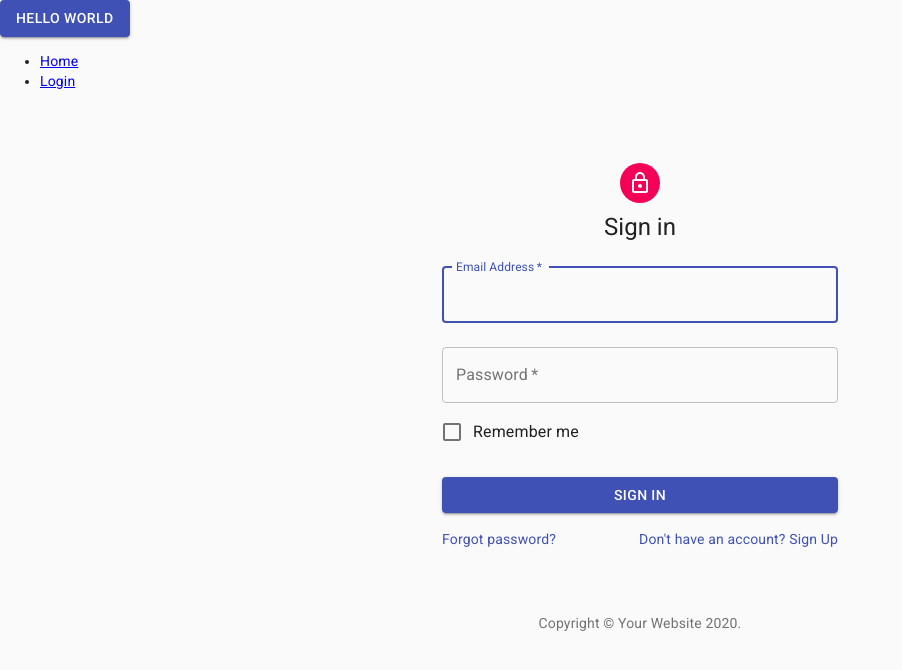
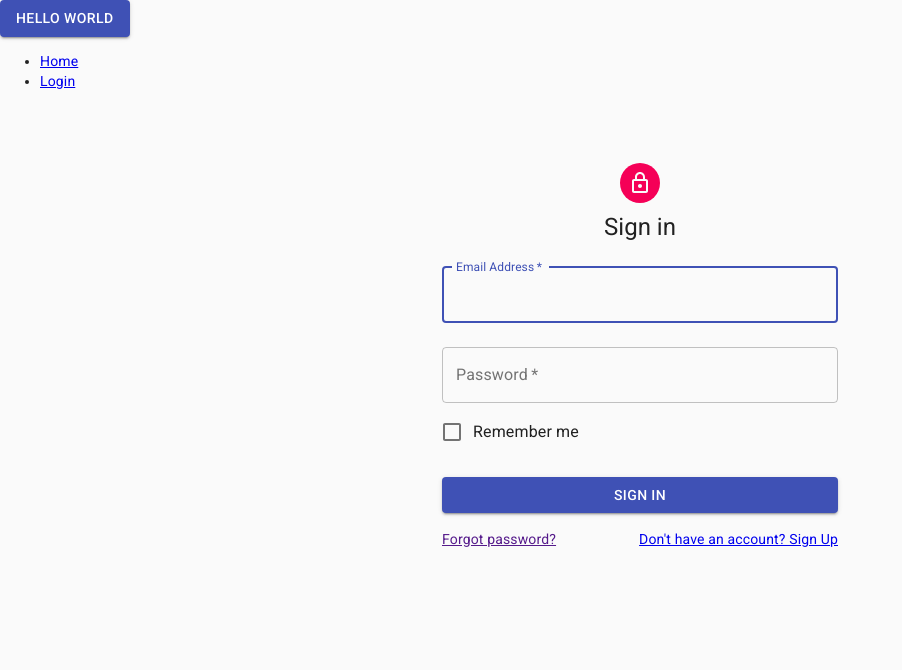
Before and after one commit to Razatastic/Fleetmart, a React (Create React App) app in the folder src/client/: page /signin in a window 1280 px wide. Shown: the top 670 px of the page, without its empty margins (0-902 px from the left). Built offline with nearby package versions, Linux system fonts and the light colour scheme.

Commit message:
Update SignIn

```diff
--- a/src/client/src/components/auth/SignIn.js
+++ b/src/client/src/components/auth/SignIn.js
@@ -5,26 +5,13 @@ import CssBaseline from '@material-ui/core/CssBaseline';
 import TextField from '@material-ui/core/TextField';
 import FormControlLabel from '@material-ui/core/FormControlLabel';
 import Checkbox from '@material-ui/core/Checkbox';
-import Link from '@material-ui/core/Link';
 import Grid from '@material-ui/core/Grid';
 import Box from '@material-ui/core/Box';
 import LockOutlinedIcon from '@material-ui/icons/LockOutlined';
 import Typography from '@material-ui/core/Typography';
 import { makeStyles } from '@material-ui/core/styles';
 import Container from '@material-ui/core/Container';
-
-function Copyright() {
-  return (
-    <Typography variant="body2" color="textSecondary" align="center">
-      {'Copyright © '}
-      <Link color="inherit" href="https://material-ui.com/">
-        Your Website
-      </Link>{' '}
-      {new Date().getFullYear()}
-      {'.'}
-    </Typography>
-  );
-}
+import { Link } from 'react-router-dom';
 
 const useStyles = makeStyles(theme => ({
   paper: {
@@ -102,16 +89,13 @@ export default function SignIn() {
               </Link>
             </Grid>
             <Grid item>
-              <Link href="#" variant="body2">
+              <Link to="/signup" variant="body2">
                 {"Don't have an account? Sign Up"}
               </Link>
             </Grid>
           </Grid>
         </form>
       </div>
-      <Box mt={8}>
-        <Copyright />
-      </Box>
     </Container>
   );
 }
```
